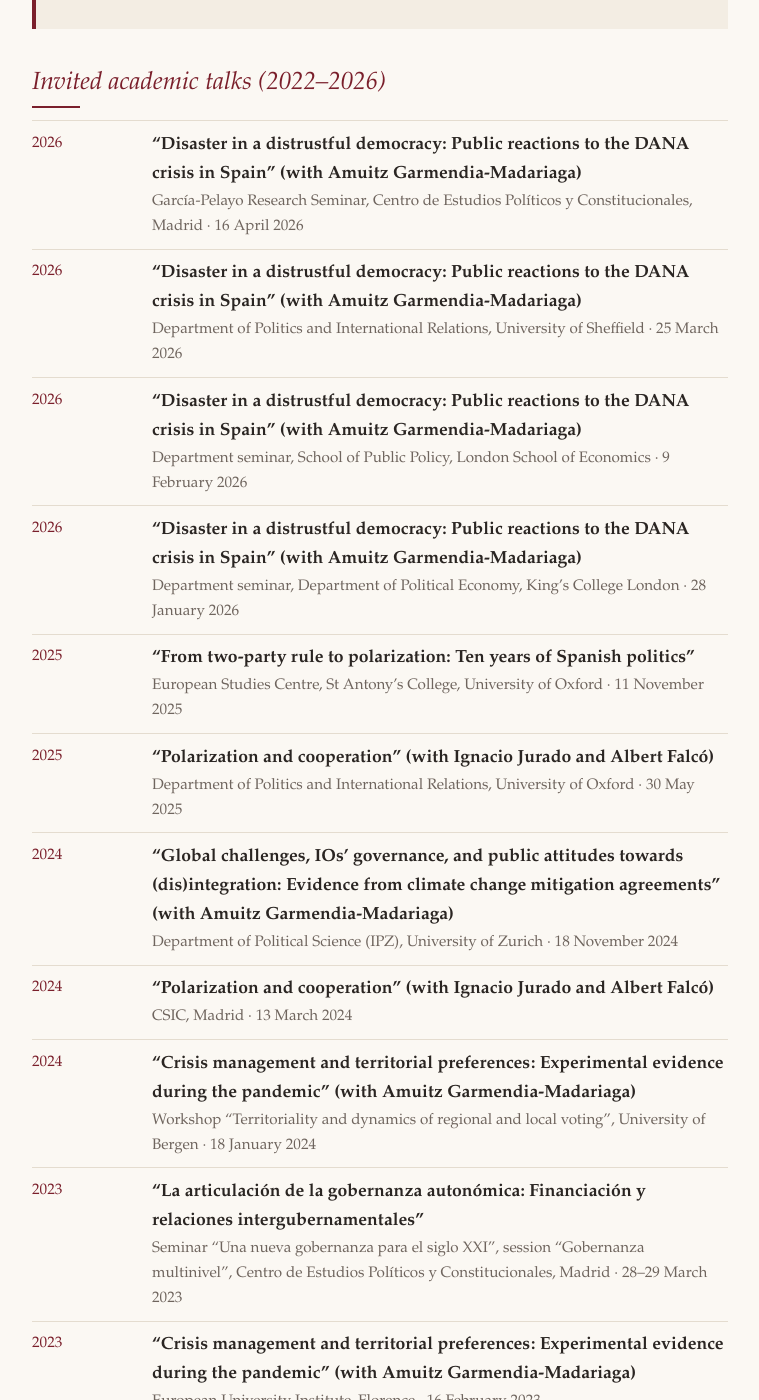
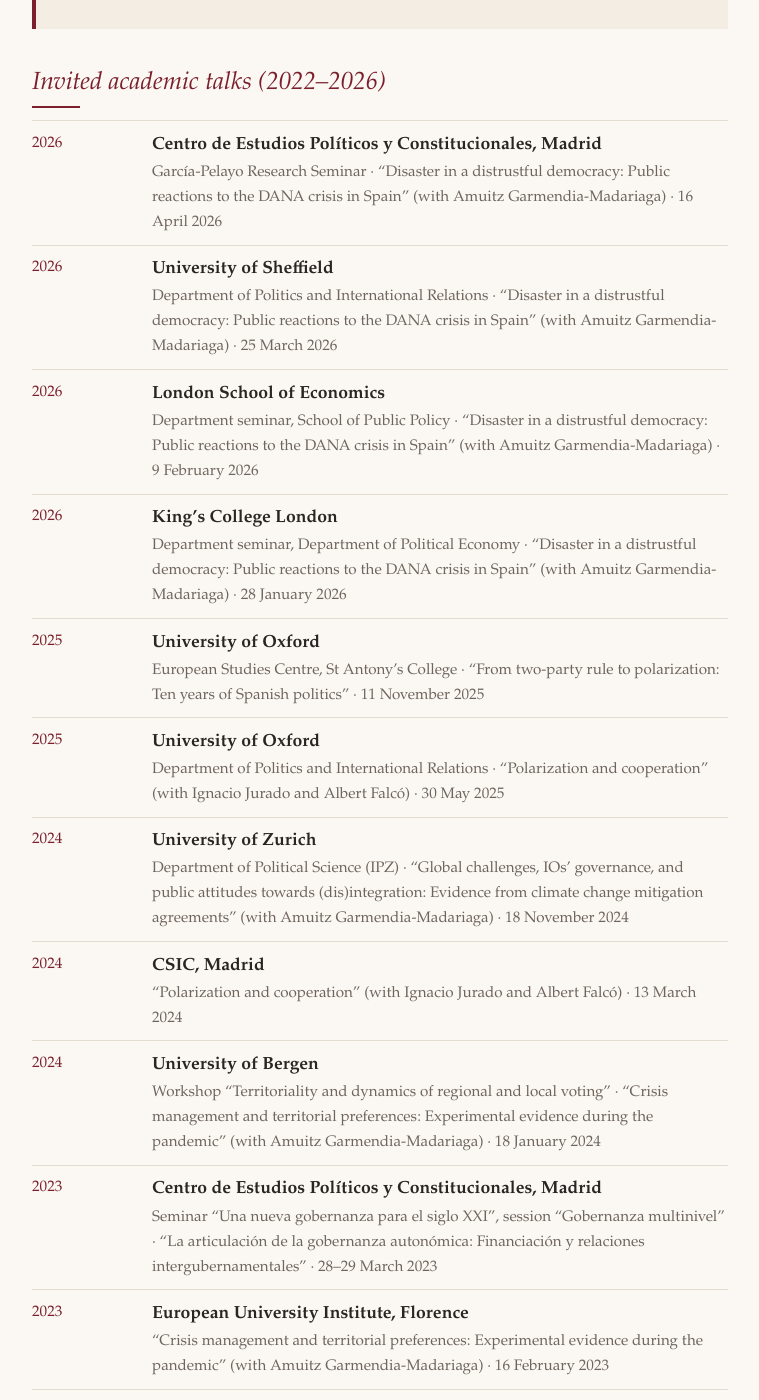
Before and after one commit to sandraleonalfonso/Sandra-Leon, a Jekyll site: the page built from research.md, in a window 1280 px wide and 1400 px high, scrolled down 2167 px. Shown: the whole window, without its empty margins (260-1019 px from the left). Built offline with Jekyll 4.4.1, drawn with Linux system fonts in a browser that asks for light colours; some of the changed text lies outside the part shown.

Commit message:
Add Hoy por Hoy appearance, highlight institutions in invited talks, rename talks section
Co-Authored-By: Claude Opus 5.5 (1M context) <noreply@anthropic.com>
Claude-Session: https://claude.ai/code/session_01Csi1G9zYbePJE1osHYZ3KG

```diff
--- a/research.md
+++ b/research.md
@@ -74,33 +74,33 @@ With Amuitz Garmendia-Madariaga, we study how crises and disasters shape citizen
 
 <dl class="timeline">
   <dt>2026</dt>
-  <dd><span class="tl-role">“Disaster in a distrustful democracy: Public reactions to the DANA crisis in Spain” (with Amuitz Garmendia-Madariaga)</span><span class="tl-org">García-Pelayo Research Seminar, Centro de Estudios Políticos y Constitucionales, Madrid · 16 April 2026</span></dd>
+  <dd><span class="tl-role">Centro de Estudios Políticos y Constitucionales, Madrid</span><span class="tl-org">García-Pelayo Research Seminar · “Disaster in a distrustful democracy: Public reactions to the DANA crisis in Spain” (with Amuitz Garmendia-Madariaga) · 16 April 2026</span></dd>
   <dt>2026</dt>
-  <dd><span class="tl-role">“Disaster in a distrustful democracy: Public reactions to the DANA crisis in Spain” (with Amuitz Garmendia-Madariaga)</span><span class="tl-org">Department of Politics and International Relations, University of Sheffield · 25 March 2026</span></dd>
+  <dd><span class="tl-role">University of Sheffield</span><span class="tl-org">Department of Politics and International Relations · “Disaster in a distrustful democracy: Public reactions to the DANA crisis in Spain” (with Amuitz Garmendia-Madariaga) · 25 March 2026</span></dd>
   <dt>2026</dt>
-  <dd><span class="tl-role">“Disaster in a distrustful democracy: Public reactions to the DANA crisis in Spain” (with Amuitz Garmendia-Madariaga)</span><span class="tl-org">Department seminar, School of Public Policy, London School of Economics · 9 February 2026</span></dd>
+  <dd><span class="tl-role">London School of Economics</span><span class="tl-org">Department seminar, School of Public Policy · “Disaster in a distrustful democracy: Public reactions to the DANA crisis in Spain” (with Amuitz Garmendia-Madariaga) · 9 February 2026</span></dd>
   <dt>2026</dt>
-  <dd><span class="tl-role">“Disaster in a distrustful democracy: Public reactions to the DANA crisis in Spain” (with Amuitz Garmendia-Madariaga)</span><span class="tl-org">Department seminar, Department of Political Economy, King’s College London · 28 January 2026</span></dd>
+  <dd><span class="tl-role">King’s College London</span><span class="tl-org">Department seminar, Department of Political Economy · “Disaster in a distrustful democracy: Public reactions to the DANA crisis in Spain” (with Amuitz Garmendia-Madariaga) · 28 January 2026</span></dd>
   <dt>2025</dt>
-  <dd><span class="tl-role">“From two-party rule to polarization: Ten years of Spanish politics”</span><span class="tl-org">European Studies Centre, St Antony’s College, University of Oxford · 11 November 2025</span></dd>
+  <dd><span class="tl-role">University of Oxford</span><span class="tl-org">European Studies Centre, St Antony’s College · “From two-party rule to polarization: Ten years of Spanish politics” · 11 November 2025</span></dd>
   <dt>2025</dt>
-  <dd><span class="tl-role">“Polarization and cooperation” (with Ignacio Jurado and Albert Falcó)</span><span class="tl-org">Department of Politics and International Relations, University of Oxford · 30 May 2025</span></dd>
+  <dd><span class="tl-role">University of Oxford</span><span class="tl-org">Department of Politics and International Relations · “Polarization and cooperation” (with Ignacio Jurado and Albert Falcó) · 30 May 2025</span></dd>
   <dt>2024</dt>
-  <dd><span class="tl-role">“Global challenges, IOs’ governance, and public attitudes towards (dis)integration: Evidence from climate change mitigation agreements” (with Amuitz Garmendia-Madariaga)</span><span class="tl-org">Department of Political Science (IPZ), University of Zurich · 18 November 2024</span></dd>
+  <dd><span class="tl-role">University of Zurich</span><span class="tl-org">Department of Political Science (IPZ) · “Global challenges, IOs’ governance, and public attitudes towards (dis)integration: Evidence from climate change mitigation agreements” (with Amuitz Garmendia-Madariaga) · 18 November 2024</span></dd>
   <dt>2024</dt>
-  <dd><span class="tl-role">“Polarization and cooperation” (with Ignacio Jurado and Albert Falcó)</span><span class="tl-org">CSIC, Madrid · 13 March 2024</span></dd>
+  <dd><span class="tl-role">CSIC, Madrid</span><span class="tl-org">“Polarization and cooperation” (with Ignacio Jurado and Albert Falcó) · 13 March 2024</span></dd>
   <dt>2024</dt>
-  <dd><span class="tl-role">“Crisis management and territorial preferences: Experimental evidence during the pandemic” (with Amuitz Garmendia-Madariaga)</span><span class="tl-org">Workshop “Territoriality and dynamics of regional and local voting”, University of Bergen · 18 January 2024</span></dd>
+  <dd><span class="tl-role">University of Bergen</span><span class="tl-org">Workshop “Territoriality and dynamics of regional and local voting” · “Crisis management and territorial preferences: Experimental evidence during the pandemic” (with Amuitz Garmendia-Madariaga) · 18 January 2024</span></dd>
   <dt>2023</dt>
-  <dd><span class="tl-role">“La articulación de la gobernanza autonómica: Financiación y relaciones intergubernamentales”</span><span class="tl-org">Seminar “Una nueva gobernanza para el siglo XXI”, session “Gobernanza multinivel”, Centro de Estudios Políticos y Constitucionales, Madrid · 28–29 March 2023</span></dd>
+  <dd><span class="tl-role">Centro de Estudios Políticos y Constitucionales, Madrid</span><span class="tl-org">Seminar “Una nueva gobernanza para el siglo XXI”, session “Gobernanza multinivel” · “La articulación de la gobernanza autonómica: Financiación y relaciones intergubernamentales” · 28–29 March 2023</span></dd>
   <dt>2023</dt>
-  <dd><span class="tl-role">“Crisis management and territorial preferences: Experimental evidence during the pandemic” (with Amuitz Garmendia-Madariaga)</span><span class="tl-org">European University Institute, Florence · 16 February 2023</span></dd>
+  <dd><span class="tl-role">European University Institute, Florence</span><span class="tl-org">“Crisis management and territorial preferences: Experimental evidence during the pandemic” (with Amuitz Garmendia-Madariaga) · 16 February 2023</span></dd>
   <dt>2022</dt>
-  <dd><span class="tl-role">“Crisis management and territorial preferences: Experimental evidence during the pandemic” (with Amuitz Garmendia-Madariaga)</span><span class="tl-org">Brownbag Seminar, IE University · 2 December 2022</span></dd>
+  <dd><span class="tl-role">IE University</span><span class="tl-org">Brownbag Seminar · “Crisis management and territorial preferences: Experimental evidence during the pandemic” (with Amuitz Garmendia-Madariaga) · 2 December 2022</span></dd>
   <dt>2022</dt>
-  <dd><span class="tl-role">“Crisis management and territorial preferences: Experimental evidence during the pandemic” (with Amuitz Garmendia-Madariaga)</span><span class="tl-org">Research seminar, University of Bergen · 14 September 2022</span></dd>
+  <dd><span class="tl-role">University of Bergen</span><span class="tl-org">Research seminar · “Crisis management and territorial preferences: Experimental evidence during the pandemic” (with Amuitz Garmendia-Madariaga) · 14 September 2022</span></dd>
   <dt>2022</dt>
-  <dd><span class="tl-role">“Crisis management and territorial preferences: Experimental evidence during the pandemic” (with Amuitz Garmendia-Madariaga)</span><span class="tl-org">Research seminar, University of Oslo · 13 September 2022</span></dd>
+  <dd><span class="tl-role">University of Oslo</span><span class="tl-org">Research seminar · “Crisis management and territorial preferences: Experimental evidence during the pandemic” (with Amuitz Garmendia-Madariaga) · 13 September 2022</span></dd>
   <dt>2022</dt>
-  <dd><span class="tl-role">“Desafíos políticos al modelo territorial tras la pandemia”</span><span class="tl-org">Summer course “Los retos de la política en una España en cambio permanente”, UNED, Dénia · 8 July 2022</span></dd>
+  <dd><span class="tl-role">UNED, Dénia</span><span class="tl-org">Summer course “Los retos de la política en una España en cambio permanente” · “Desafíos políticos al modelo territorial tras la pandemia” · 8 July 2022</span></dd>
 </dl>
```
Also changed, not shown: engagement.md (+4 -2 lines), es/divulgacion.md (+4 -2 lines), es/investigacion.md (+16 -16 lines).
